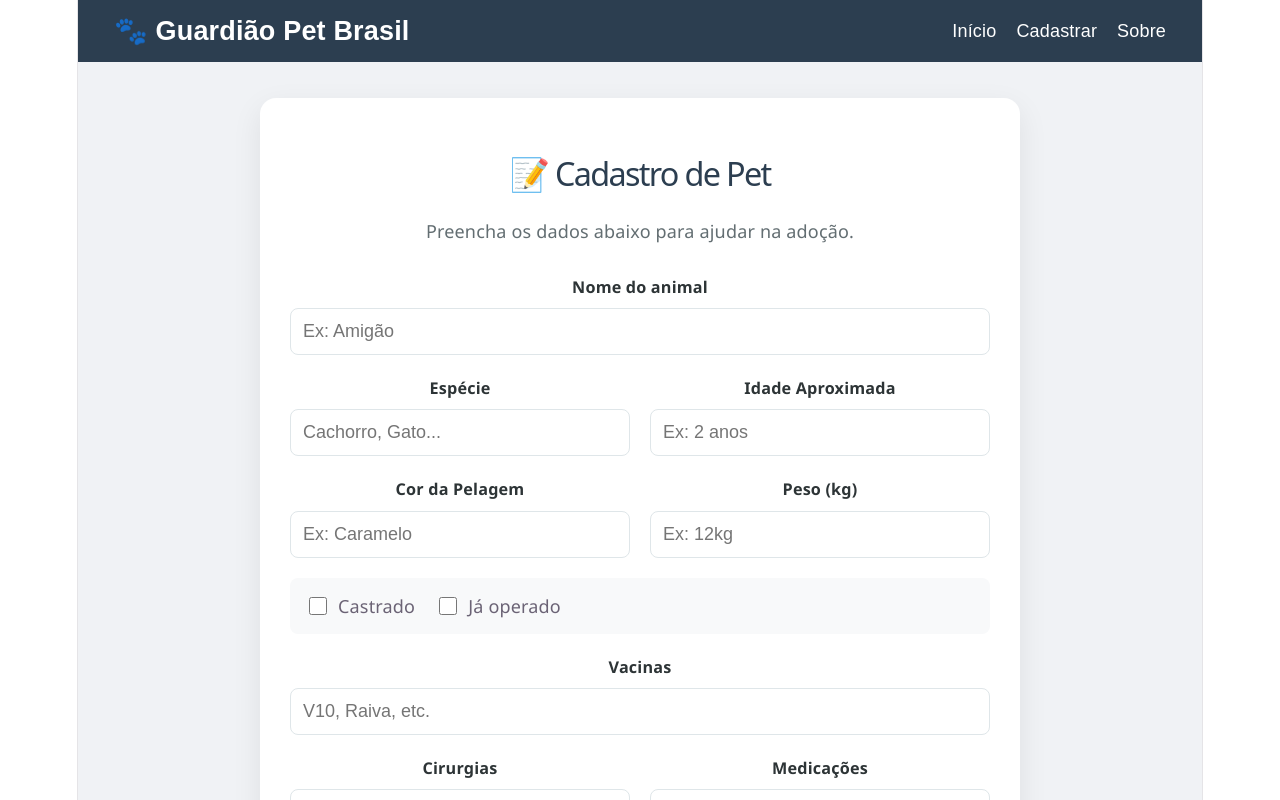
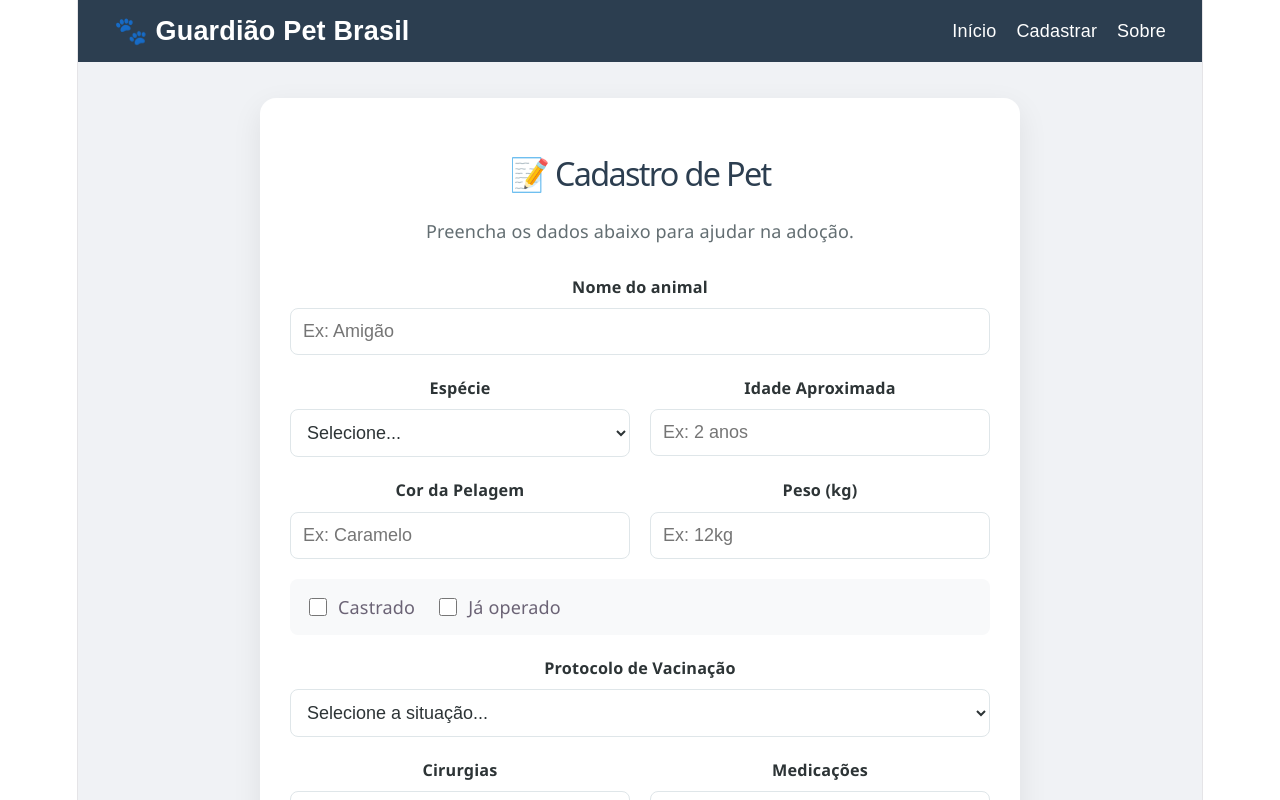
Before and after one commit to mmagnoffsp/guardiao-pet-brasil, a React (Vite) app: page /cadastro in a window 1280 px wide. Shown: the top 800 px of the page. Built offline with nearby package versions, Linux system fonts and the light colour scheme.

Commit message:
feat: adicionado seletores de espécie e vacinas no cadastro

```diff
--- a/src/pages/CadastroPet.jsx
+++ b/src/pages/CadastroPet.jsx
@@ -1,7 +1,7 @@
 import React, { useState } from 'react';
 import { supabase } from '../services/supabaseClient';
 
-// Definindo os estilos fora para evitar recriação em cada render (Heurística de Eficiência)
+// Estilos mantidos para consistência visual
 const labelStyle = {
   display: 'block',
   marginBottom: '8px',
@@ -23,7 +23,6 @@ const inputStyle = {
 };
 
 function CadastroPet() {
-  // Estado para capturar todos os campos do formulário
   const [formData, setFormData] = useState({
     nome: '',
     especie: '',
@@ -48,17 +47,14 @@ function CadastroPet() {
 
   const handleSubmit = async (e) => {
     e.preventDefault();
-
-    // Aqui fazemos a inserção no Supabase
     const { data, error } = await supabase
-      .from('pets') // Certifique-se que a tabela no Supabase tem esse nome
+      .from('pets')
       .insert([formData]);
 
     if (error) {
       alert("Erro ao cadastrar: " + error.message);
     } else {
       alert("Pet cadastrado com sucesso! 🐾");
-      // Limpa o formulário após o sucesso
       setFormData({
         nome: '', especie: '', idade: '', pelagem: '', peso: '',
         castrado: false, operado: false, vacinas: '', cirurgias: '',
@@ -80,9 +76,18 @@ function CadastroPet() {
             <input style={inputStyle} name="nome" value={formData.nome} onChange={handleChange} type="text" placeholder="Ex: Amigão" required />
           </div>
 
+          {/* Seletor de Espécie */}
           <div>
             <label style={labelStyle}>Espécie</label>
-            <input style={inputStyle} name="especie" value={formData.especie} onChange={handleChange} type="text" placeholder="Cachorro, Gato..." required />
+            <select style={inputStyle} name="especie" value={formData.especie} onChange={handleChange} required>
+              <option value="">Selecione...</option>
+              <option value="Cachorro">Cachorro</option>
+              <option value="Gato">Gato</option>
+              <option value="Pássaro">Pássaro</option>
+              <option value="Coelho">Coelho</option>
+              <option value="Roedor">Roedor (Hamster, Porquinho da Índia)</option>
+              <option value="Outros">Outros</option>
+            </select>
           </div>
 
           <div>
@@ -109,9 +114,19 @@ function CadastroPet() {
             </label>
           </div>
 
+          {/* Seletor de Vacinas */}
           <div style={{ gridColumn: '1 / span 2' }}>
-            <label style={labelStyle}>Vacinas</label>
-            <input style={inputStyle} name="vacinas" value={formData.vacinas} onChange={handleChange} type="text" placeholder="V10, Raiva, etc." />
+            <label style={labelStyle}>Protocolo de Vacinação</label>
+            <select style={inputStyle} name="vacinas" value={formData.vacinas} onChange={handleChange}>
+              <option value="">Selecione a situação...</option>
+              <option value="Nenhuma">Nenhuma vacina aplicada</option>
+              <option value="Incompleto">Protocolo Incompleto</option>
+              <option value="V8/V10 + Raiva (Cães)">V8/V10 + Raiva (Completa para Cães)</option>
+              <option value="V3/V4/V5 + Raiva (Gatos)">V3/V4/V5 + Raiva (Completa para Gatos)</option>
+              <option value="Apenas Raiva">Apenas Raiva</option>
+              <option value="Totalmente Vacinado">Totalmente Vacinado (Outras espécies)</option>
+              <option value="Desconhecido">Não possui informação</option>
+            </select>
           </div>
 
           <div>
@@ -126,7 +141,7 @@ function CadastroPet() {
 
           <div style={{ gridColumn: '1 / span 2' }}>
             <label style={labelStyle}>História ou Descrição</label>
-            <textarea style={inputStyle} name="descricao" value={formData.descricao} onChange={handleChange} rows="4" required />
+            <textarea style={inputStyle} name="descricao" value={formData.descricao} onChange={handleChange} rows="4" placeholder="Conte sobre o pet..." required />
           </div>
 
           <button type="submit" style={{ gridColumn: '1 / span 2', backgroundColor: '#27ae60', color: 'white', border: 'none', padding: '16px', borderRadius: '10px', fontSize: '1.1rem', fontWeight: 'bold', cursor: 'pointer' }}>
```
